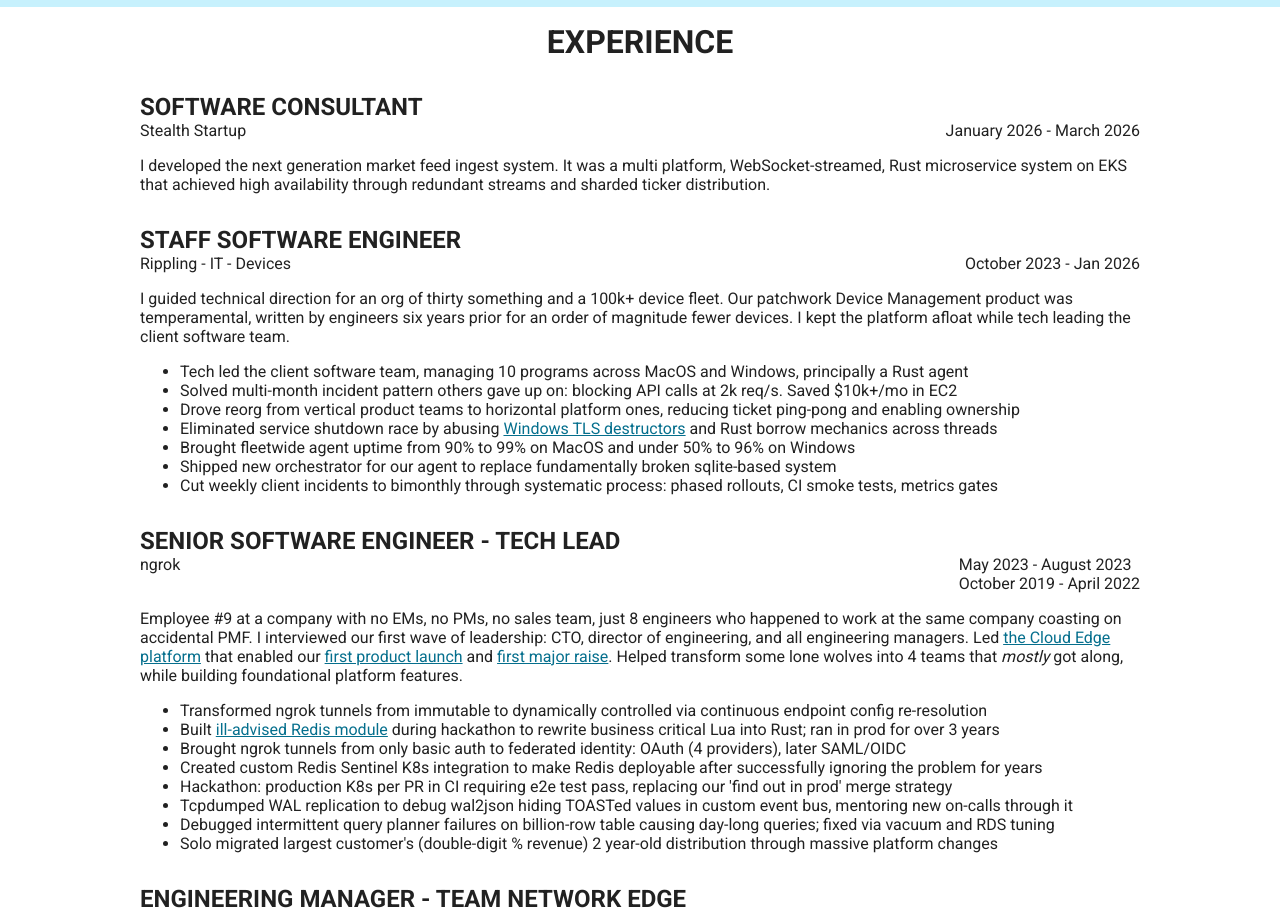
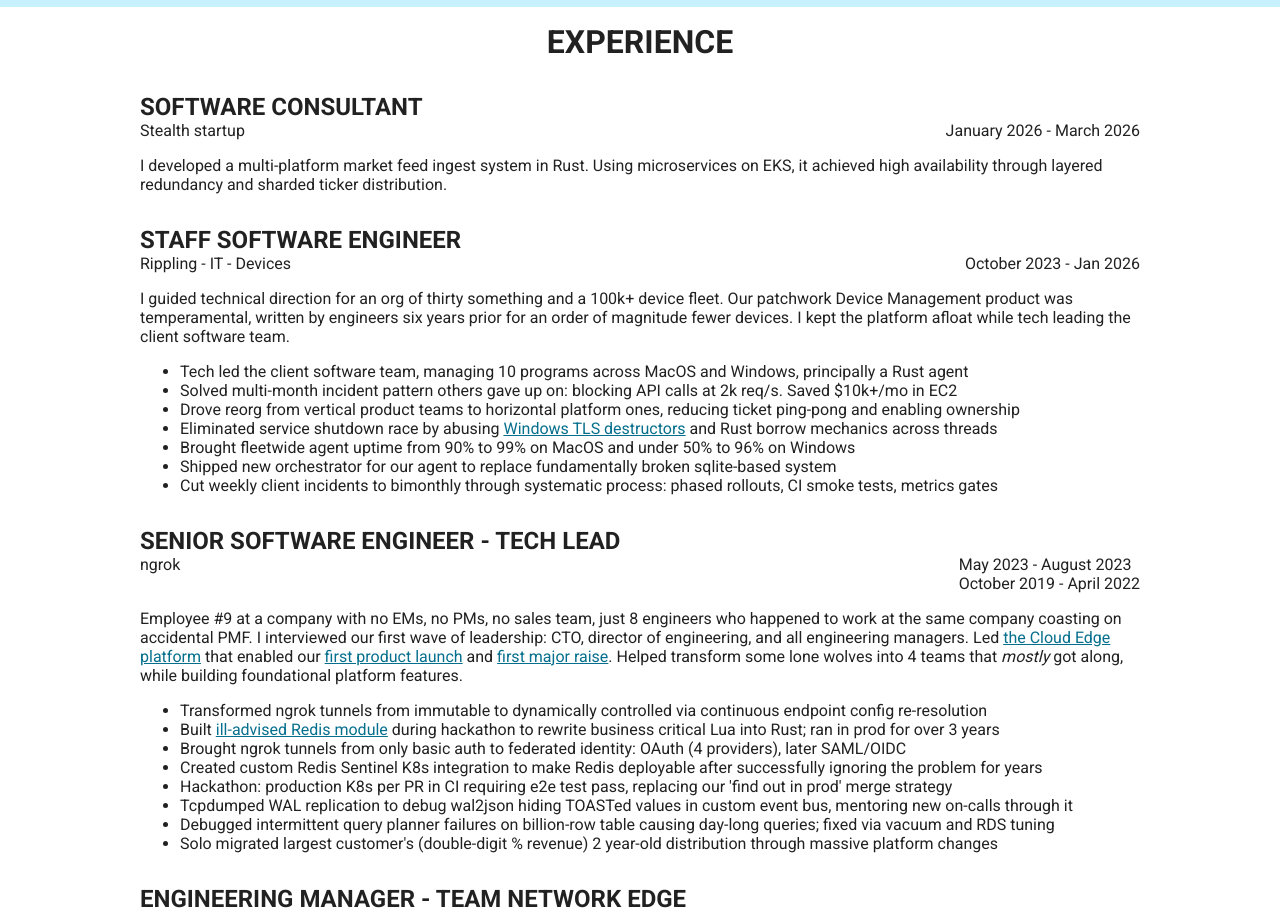
Before and after one commit to brhoades/brod.es, a React app: page / in a window 1280 px wide. Shown: the part 1800-2714 px from the top of the page. Built offline with nearby package versions, Linux system fonts and the light colour scheme.

Commit message:
Fix capitalization, clean up stealth startup wording

```diff
--- a/src/components/sections/Experience.tsx
+++ b/src/components/sections/Experience.tsx
@@ -6,14 +6,14 @@ export default () => (
   <React.Fragment>
     <ExperienceSubsection
       title="Software Consultant"
-      company="Stealth Startup"
+      company="Stealth startup"
       range="January 2026 - March 2026"
     >
       <p>
-        I developed the next generation market feed ingest system. It
-        was a multi platform, WebSocket-streamed, Rust microservice
-        system on EKS that achieved high availability through
-        redundant streams and sharded ticker distribution.
+        I developed a multi-platform market feed ingest system in
+        Rust. Using microservices on EKS, it achieved high
+        availability through layered redundancy and sharded ticker
+        distribution.
       </p>
     </ExperienceSubsection>
     <ExperienceSubsection
```
